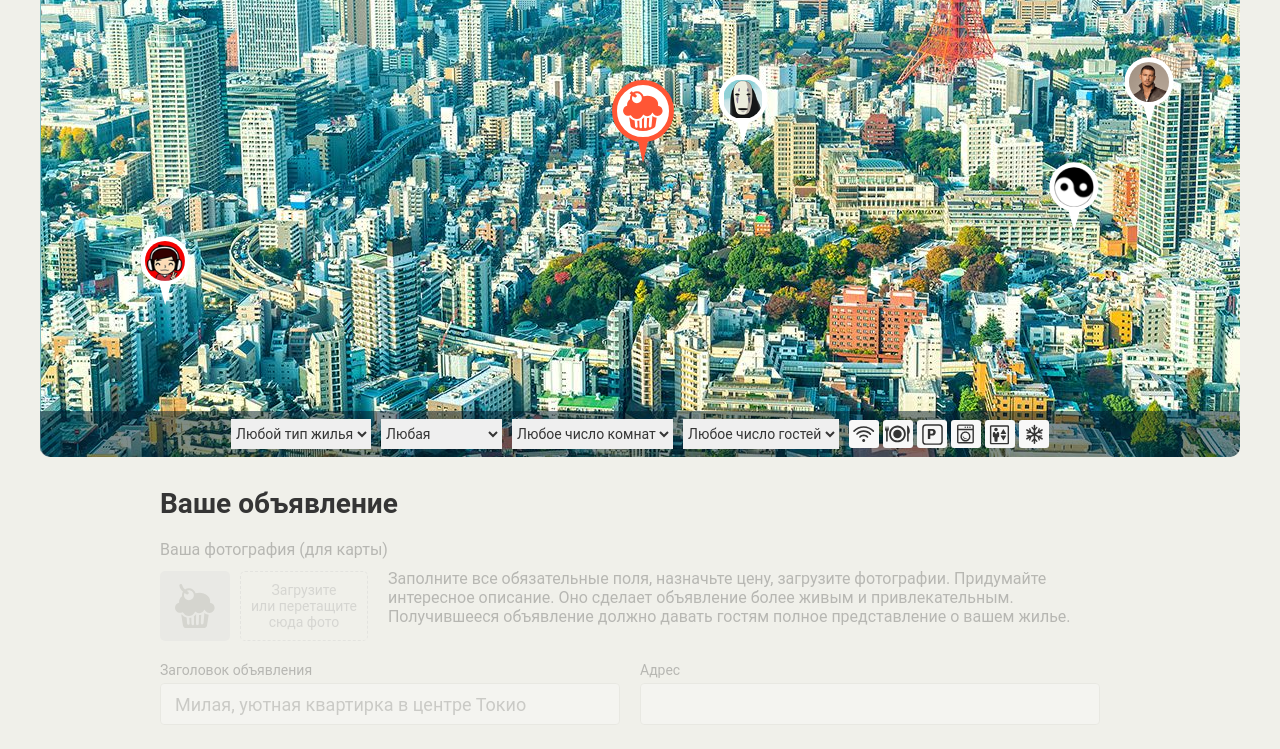
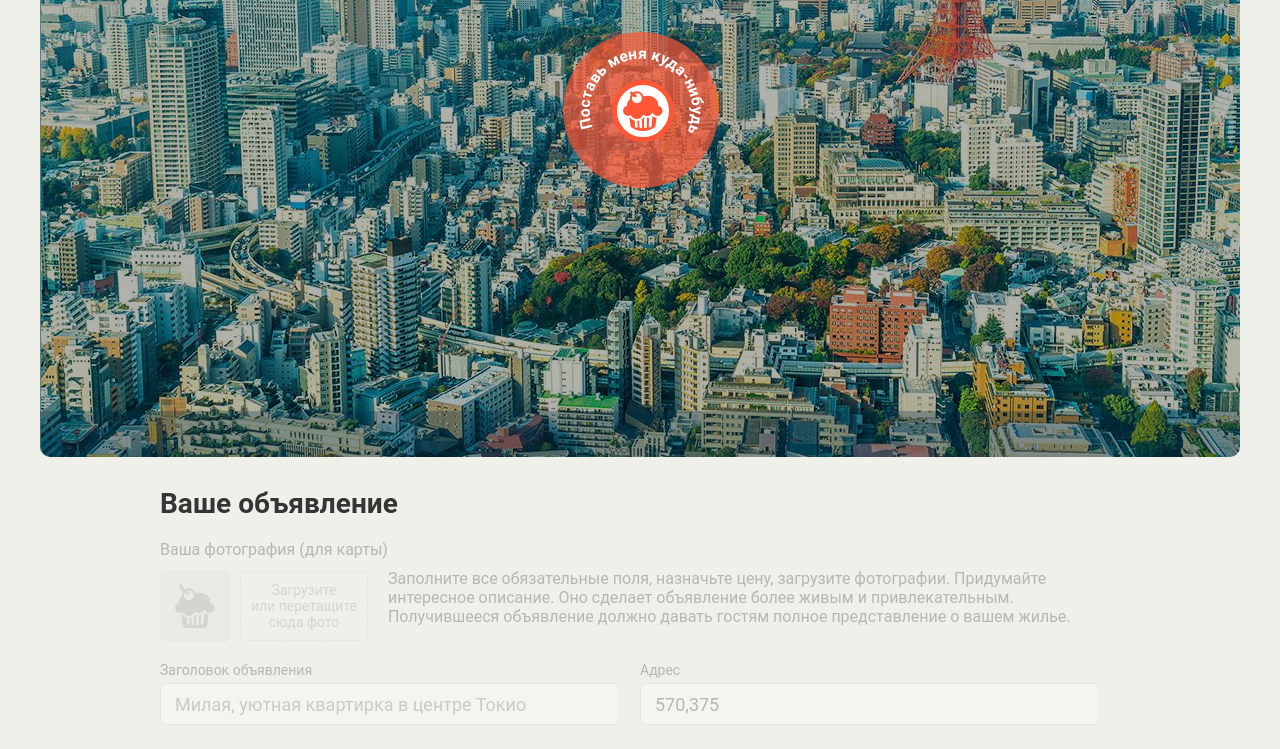
Before and after one commit to cruiser76/684701-keksobooking-17, a website: page index.html in a window 1280 px wide. Shown: the part 293-1042 px from the top of the page. Drawn offline with Linux system fonts and the light colour scheme; files whose address does not match are found by name.

Commit message:
Выполнил 4 задание

```diff
--- a/index.html
+++ b/index.html
@@ -84,7 +84,7 @@
     <!-- Форма объявления -->
     <section class="notice">
       <h2 class="notice__title">Ваше объявление</h2>
-      <form class="ad-form ad-form--disabled" method="post" enctype="multipart/form-data" autocomplete="off">
+      <form class="ad-form ad-form--disabled" method="post" enctype="multipart/form-data" action="https://js.dump.academy/keksobooking" autocomplete="off">
         <fieldset class="ad-form-header">
           <legend class="ad-form-header__title">Ваша фотография (для карты)</legend>
           <div class="ad-form-header__upload">
--- a/js/main.js
+++ b/js/main.js
@@ -5,8 +5,21 @@ var PIN_WIDTH = 50;
 var PIN_HEIGHT = 70;
 
 var map = document.querySelector('.map');
-map.classList.remove('map--faded');
+var mainPin = map.querySelector('.map__pin--main');
+
+var pinsList = document.querySelector('.map__pins');
+var pinTemplate = document.querySelector('#pin')
+  .content
+  .querySelector('.map__pin');
+
+var fragment = document.createDocumentFragment();
+
 var WINDOW_WIDTH = map.offsetWidth;
+var noticeForm = document.querySelector('.ad-form');
+var fieldsets = document.querySelectorAll('fieldset');
+var selects = document.querySelectorAll('select');
+
+var address = document.querySelector('#address');
 
 var offers = [
   'palace',
@@ -19,8 +32,11 @@ var getRandomNumber = function (min, max) {
   return Math.random() * (max - min) + min;
 };
 
-var makeNotice = function (i) {
+var makeNotices = function (count) {
+  var noticesList = [];
+  for (var i = 0; i < count; i += 1) {
     var notice = {};
+
     notice.author = {
       avatar: 'img/avatars/user0' + (i + 1) + '.png'
     };
@@ -30,30 +46,20 @@ var makeNotice = function (i) {
     };
 
     notice.location = {
-    x: Math.round(getRandomNumber(0, WINDOW_WIDTH)),
-    y: Math.round(getRandomNumber(MIN_WINDOW_HEIGHT, MAX_WINDOW_HEIGHT))
+      x: Math.round(getRandomNumber(0, WINDOW_WIDTH - PIN_WIDTH)),
+      y: Math.round(getRandomNumber(MIN_WINDOW_HEIGHT, MAX_WINDOW_HEIGHT - PIN_HEIGHT))
+    };
+    noticesList.push(notice);
+  }
+  return noticesList;
 };
 
-  return notice;
-};
-
-var mockNotices = [];
-
-for (var i = 0; i < 8; i += 1) {
-  mockNotices.push(makeNotice(i));
-}
-
-var pinsList = document.querySelector('.map__pins');
-var pinTemplate = document.querySelector('#pin')
-  .content
-  .querySelector('.map__pin');
-
-var fragment = document.createDocumentFragment();
+var mockNotices = makeNotices(8);
 
 var renderPin = function (notice) {
   var pin = pinTemplate.cloneNode(true);
-  pin.style.left = (notice.location.x - PIN_WIDTH / 2) + 'px';
-  pin.style.top = (notice.location.y - PIN_HEIGHT) + 'px';
+  pin.style.left = (notice.location.x + PIN_WIDTH / 2) + 'px';
+  pin.style.top = (notice.location.y + PIN_HEIGHT) + 'px';
 
   var picture = pin.querySelector('img');
   picture.src = notice.author.avatar;
@@ -62,5 +68,21 @@ var renderPin = function (notice) {
   fragment.appendChild(pin);
 };
 
+var changeDisable = function (item, status) {
+  for (var i = 0; i < item.length; i += 1) {
+    item[i].disabled = status;
+  }
+};
+
+changeDisable(fieldsets, true);
+changeDisable(selects, true);
+
+address.value = '' + parseInt(mainPin.style.left, 10) + ',' + parseInt(mainPin.style.top, 10);
+mainPin.addEventListener('click', function () {
+  changeDisable(fieldsets, false);
+  changeDisable(selects, false);
+  map.classList.remove('map--faded');
+  noticeForm.classList.remove('ad-form--disabled');
   mockNotices.forEach(renderPin);
   pinsList.appendChild(fragment);
+});
```
Also changed, not shown: 1 other file. Lines whose indentation alone changed are shown as unchanged.
